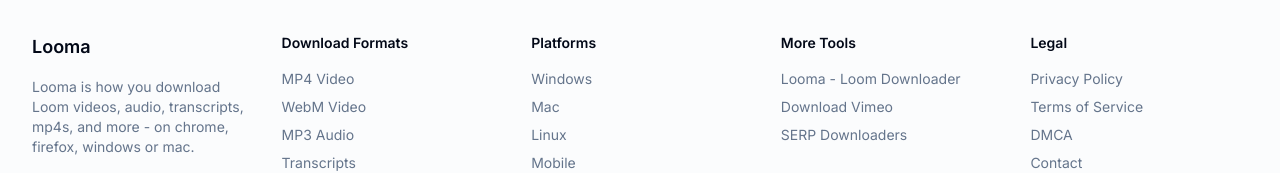
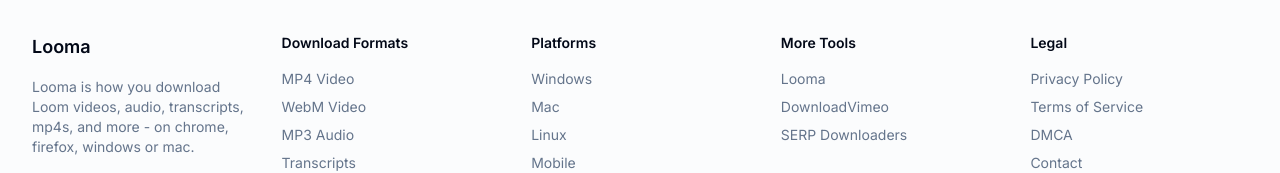
Before and after one commit to serpcompany/getlooma.com, a Next.js app: page / in a window 1280 px wide. Shown: the part 4278-4451 px from the top of the page. Built offline with nearby package versions, Linux system fonts and the light colour scheme.

Commit message:
[hotkey]

```diff
--- a/components/Footer.tsx
+++ b/components/Footer.tsx
@@ -43,7 +43,7 @@
                   rel="noopener noreferrer"
                   className="hover:text-primary"
                 >
-                  Looma - Loom Downloader
+                  Looma
                 </a>
               </li>
               <li>
@@ -53,7 +53,7 @@
                   rel="noopener noreferrer"
                   className="hover:text-primary"
                 >
-                  Download Vimeo
+                  DownloadVimeo
                 </a>
               </li>
               <li>
```
